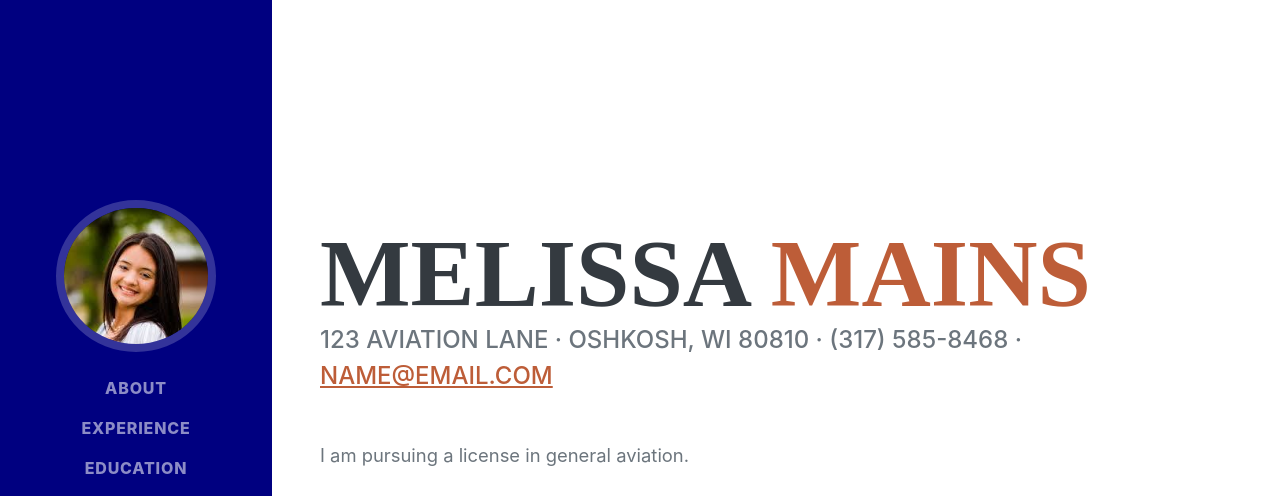
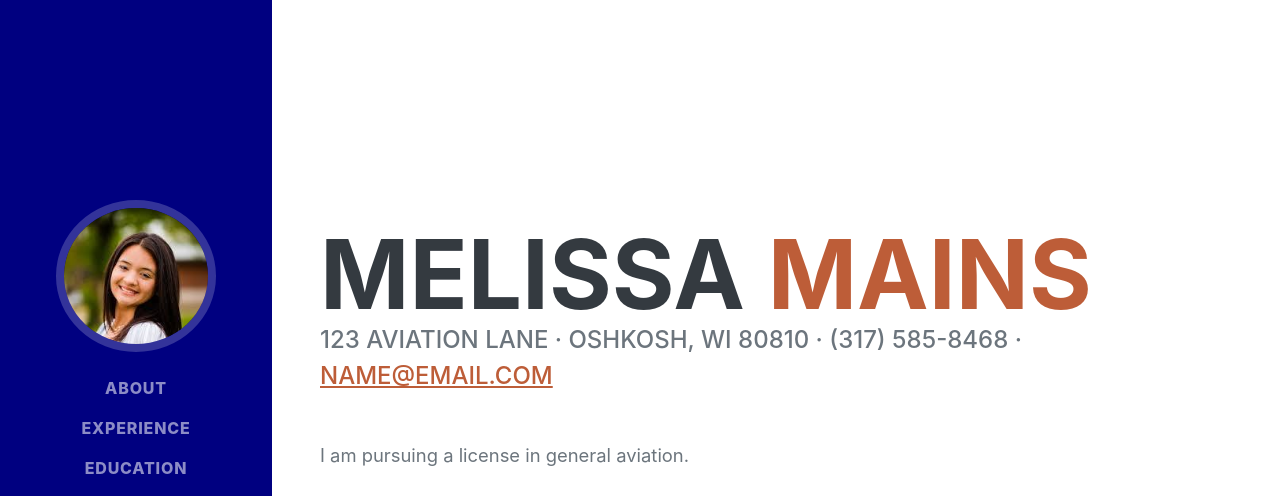
Before and after one commit to meimains/is201, a plain HTML site: page index.html in a window 1280 px wide. Shown: the top 496 px of the page. Drawn offline with nearby package versions, Linux system fonts and the light colour scheme; a script that the page names is missing; files whose address does not match are found by name; a web font is replaced by a local one.

Commit message:
Add files via upload

```diff
--- a/css/mystyles.css
+++ b/css/mystyles.css
@@ -1,6 +1,4 @@
-h1{
-font-family: 'Times New Roman', Times, serif;
-}
+
 
 .diffbg{
     background-color: navy !important;
```
